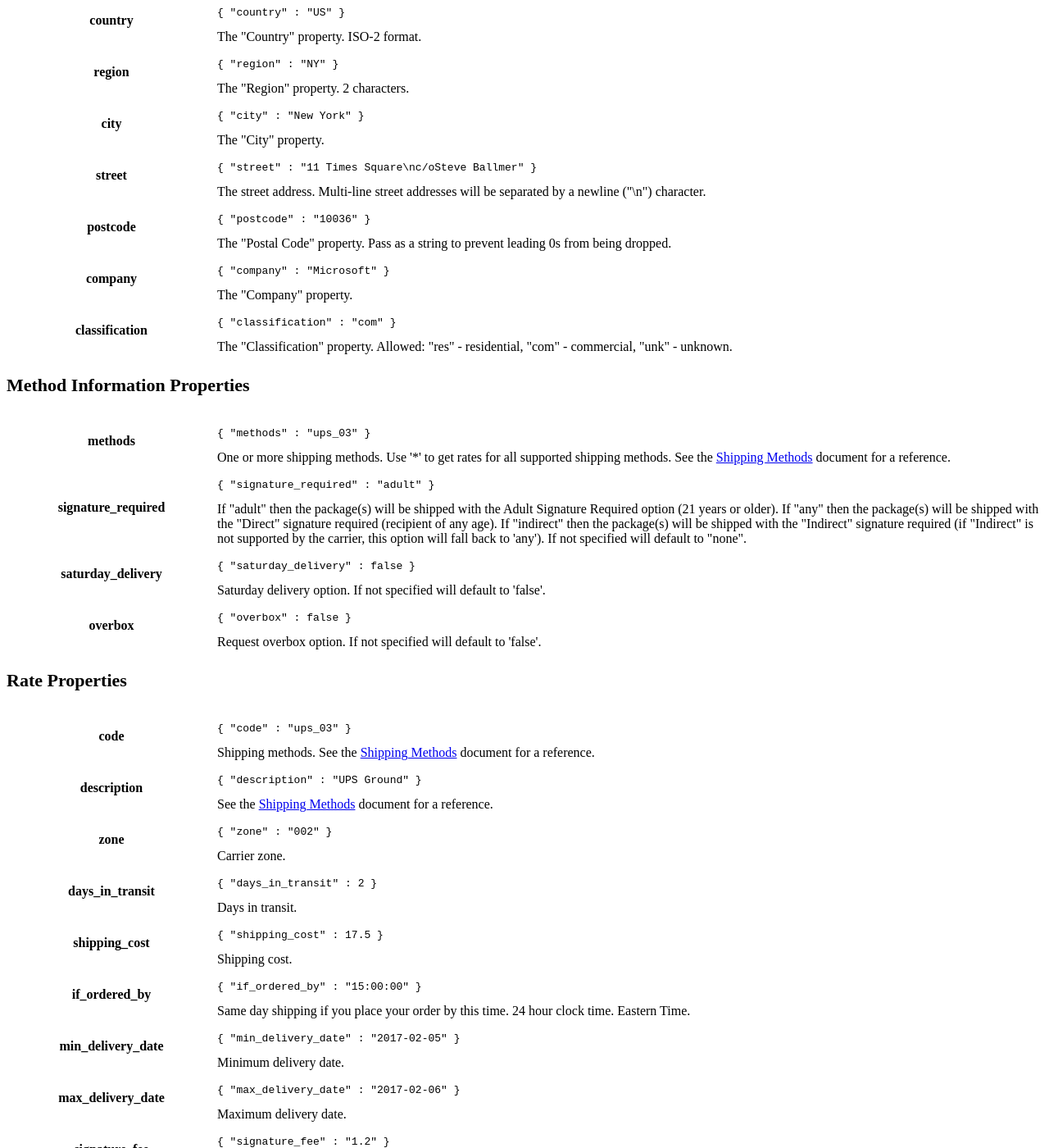
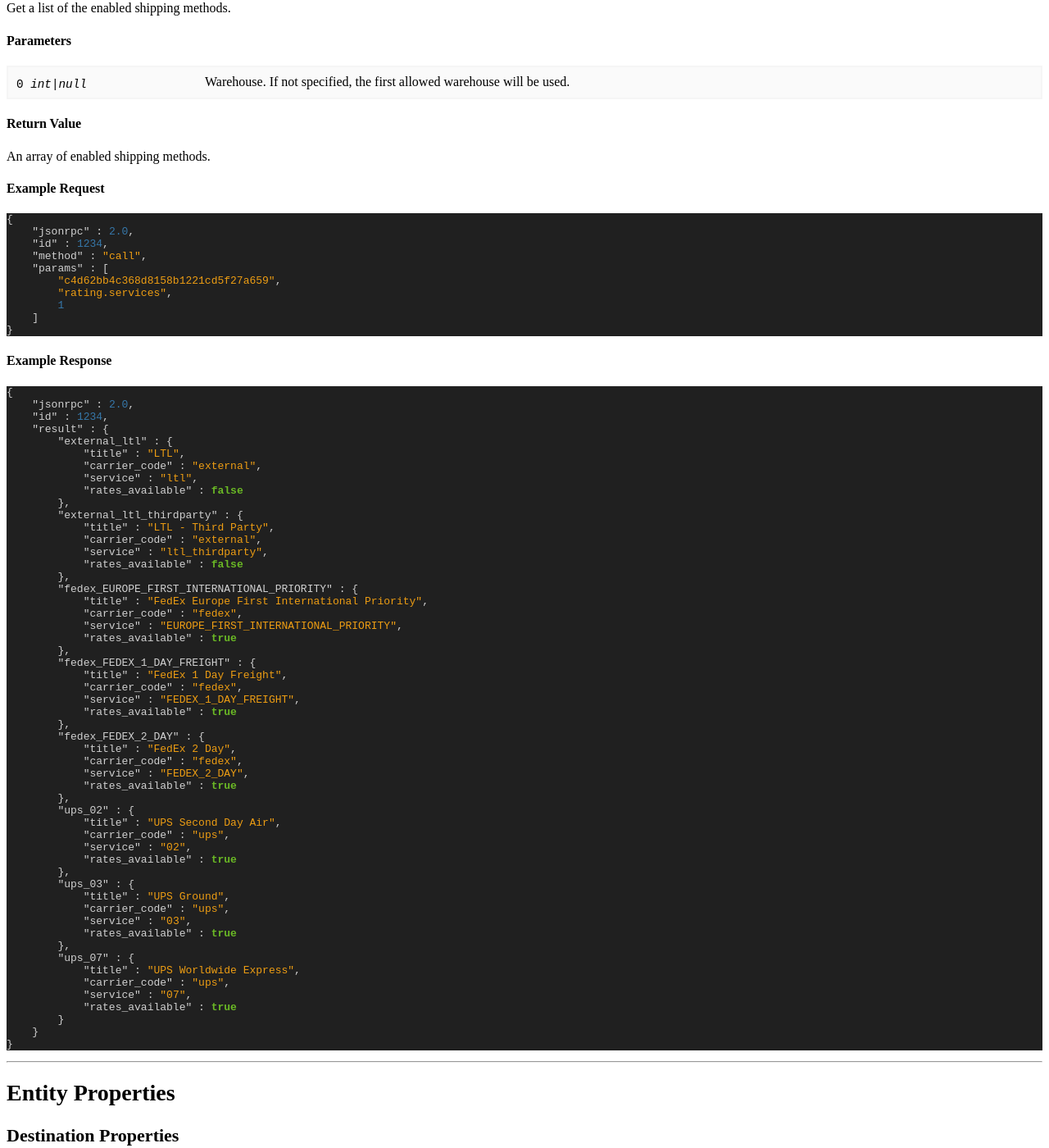
Before and after one commit to ShipStream/shipstream.github.io, a Jekyll site: the page built from _posts/2014-07-30-rate.md, in a window 1280 px wide and 1400 px high, scrolled down 2632 px. Shown: the whole window at 82% size. Built offline with Jekyll 4.4.1, drawn with Linux system fonts in a browser that asks for light colours; a style sheet for code colours, icons or effects is not loaded; some of the changed text lies outside the part shown.

Commit message:
Add rate.services API endpoint. (#16)

````diff
--- a/_posts/2014-07-30-rate.md
+++ b/_posts/2014-07-30-rate.md
@@ -10,6 +10,7 @@ order: 23
 
  * [rate.quote](#rate_quote)
  * [rate.validate](#rate_validate)
+ * [rate.services](#rate_services)
 
 ----
 
@@ -127,6 +128,98 @@ An object with rates and handling cost.
 rate.validate
 <code>(TBD)</code>
 </h1>
+
+rate.services
+==============
+
+~~~ slim
+rate.services (int|null $warehouseId)
+~~~
+
+Get a list of the enabled shipping methods.
+
+#### Parameters
+
+0 _int|null_
+: Warehouse. If not specified, the first allowed warehouse will be used.
+{:.code-defs.wide}
+
+#### Return Value
+
+An array of enabled shipping methods.
+
+#### Example Request
+
+```json
+{
+    "jsonrpc" : 2.0,
+    "id" : 1234,
+    "method" : "call",
+    "params" : [
+        "c4d62bb4c368d8158b1221cd5f27a659",
+        "rating.services",
+        1
+    ]
+}
+```
+#### Example Response
+
+```json
+{
+    "jsonrpc" : 2.0,
+    "id" : 1234,
+    "result" : {
+        "external_ltl" : {
+            "title" : "LTL",
+            "carrier_code" : "external",
+            "service" : "ltl",
+            "rates_available" : false
+        },
+        "external_ltl_thirdparty" : {
+            "title" : "LTL - Third Party",
+            "carrier_code" : "external",
+            "service" : "ltl_thirdparty",
+            "rates_available" : false
+        },
+        "fedex_EUROPE_FIRST_INTERNATIONAL_PRIORITY" : {
+            "title" : "FedEx Europe First International Priority",
+            "carrier_code" : "fedex",
+            "service" : "EUROPE_FIRST_INTERNATIONAL_PRIORITY",
+            "rates_available" : true
+        },
+        "fedex_FEDEX_1_DAY_FREIGHT" : {
+            "title" : "FedEx 1 Day Freight",
+            "carrier_code" : "fedex",
+            "service" : "FEDEX_1_DAY_FREIGHT",
+            "rates_available" : true
+        },
+        "fedex_FEDEX_2_DAY" : {
+            "title" : "FedEx 2 Day",
+            "carrier_code" : "fedex",
+            "service" : "FEDEX_2_DAY",
+            "rates_available" : true
+        },
+        "ups_02" : {
+            "title" : "UPS Second Day Air",
+            "carrier_code" : "ups",
+            "service" : "02",
+            "rates_available" : true
+        },
+        "ups_03" : {
+            "title" : "UPS Ground",
+            "carrier_code" : "ups",
+            "service" : "03",
+            "rates_available" : true
+        },
+        "ups_07" : {
+            "title" : "UPS Worldwide Express",
+            "carrier_code" : "ups",
+            "service" : "07",
+            "rates_available" : true
+        }
+    }
+}
+```
 
 ----
 
````
